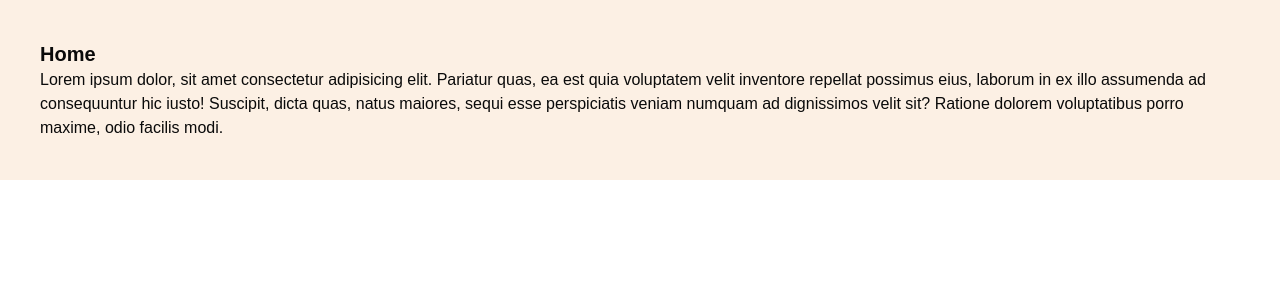
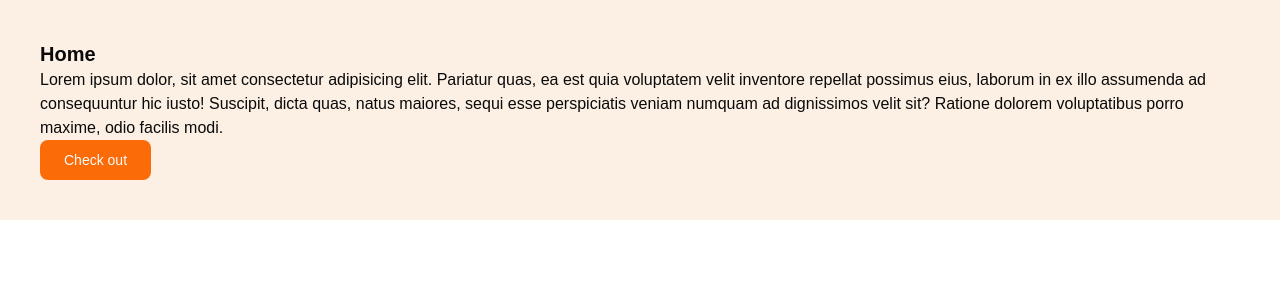
Before and after one commit to MadSharma/ecom, a Next.js app: page / in a window 1280 px wide. Shown: the top 300 px of the page. Built offline with nearby package versions, Linux system fonts and the light colour scheme.

Commit message:
Updated UI components and dependencies

```diff
--- a/app/page.tsx
+++ b/app/page.tsx
@@ -1,4 +1,5 @@
 import React from 'react';
+import { Button } from '../components/ui/button'
 
 const HomePage = () => {
   return (
@@ -7,6 +8,7 @@ const HomePage = () => {
       <p>
         Lorem ipsum dolor, sit amet consectetur adipisicing elit. Pariatur quas, ea est quia voluptatem velit inventore repellat possimus eius, laborum in ex illo assumenda ad consequuntur hic iusto! Suscipit, dicta quas, natus maiores, sequi esse perspiciatis veniam numquam ad dignissimos velit sit? Ratione dolorem voluptatibus porro maxime, odio facilis modi.
       </p>
+  <Button size="lg">Check out</Button>
     </div>
 
   );
--- a/components/ui/button.tsx
+++ b/components/ui/button.tsx
@@ -9,7 +9,7 @@ const buttonVariants = cva(
   {
     variants: {
       variant: {
-        default: "bg-primary text-primary-foreground hover:bg-primary/90",
+        default: "bg-shop_orange text-primary-foreground hover:bg-shop_orange/90",
         destructive:
           "bg-destructive text-white hover:bg-destructive/90 focus-visible:ring-destructive/20 dark:focus-visible:ring-destructive/40 dark:bg-destructive/60",
         outline:
--- a/package.json
+++ b/package.json
@@ -9,6 +9,7 @@
     "lint": "eslint"
   },
   "dependencies": {
+    "@radix-ui/react-accordion": "^1.2.12",
     "@radix-ui/react-slot": "^1.2.3",
     "class-variance-authority": "^0.7.1",
     "clsx": "^2.1.1",
```
Also changed, not shown: 1 other file (tests, documents, lock files or other folders).
